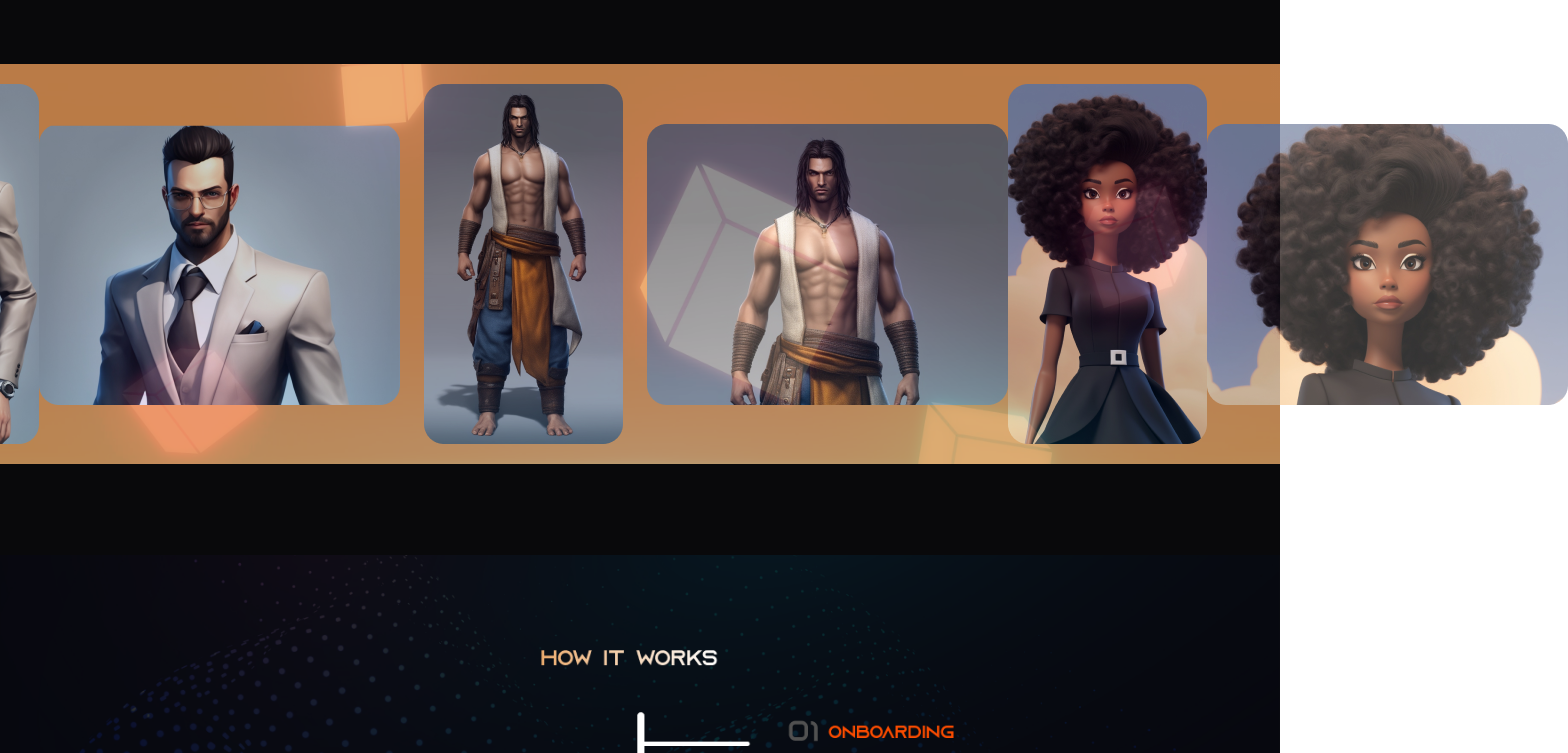
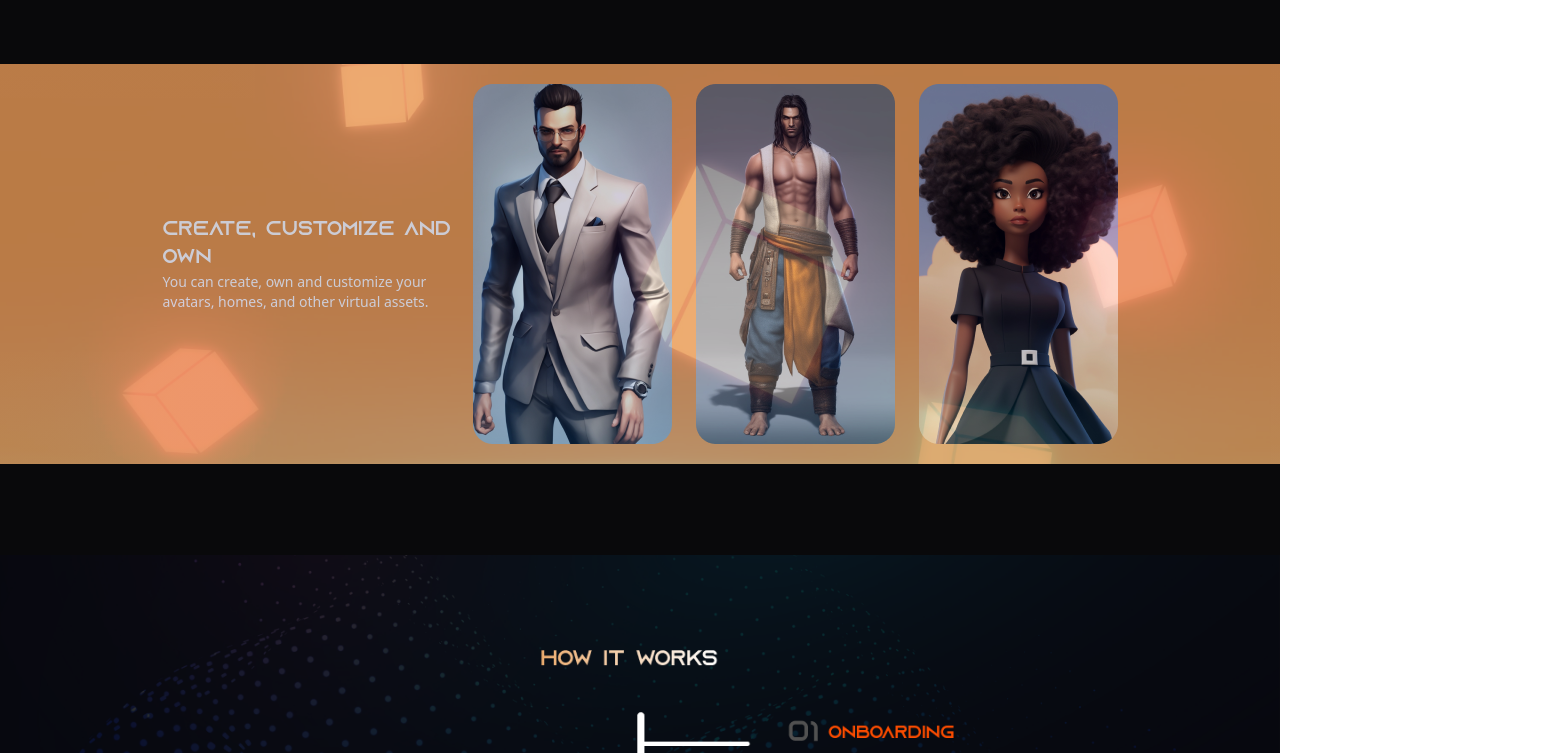
Before and after one commit to judechimaobi/Opulon-Website, a React (Vite) app: page / in a window 1280 px wide. Shown: the part 2443-3196 px from the top of the page, 1568 px wide, since content can reach past the window. Built offline with nearby package versions, Linux system fonts and the light colour scheme.

Commit message:
:bug:fixed the image issues

```diff
--- a/src/Pages/Home/Home.jsx
+++ b/src/Pages/Home/Home.jsx
@@ -189,12 +189,12 @@ const Home = ()=>{
                             <p className="text-xl font-sans1 text-[#fff]">Create, Customize and Own</p>
                             <p className="text-sm sm:text-xl text-[#fff]">You can create, own and customize your avatars, homes, and other virtual assets.</p>
                         </div>
-                        <img src={images.Frame46} className="sm:hidden" />
-                        <img src={images.Frame461} className="sm:block md:hidden" />
+                        <img src={images.Frame46} className="sm:hidden " />
+                        <img src={images.Frame461} className="sm:block md:hidden hidden" />
                         <img src={images.Frame47} className="mx-6 sm:hidden" />
-                        <img src={images.Frame471} className="sm:block my-6 md:hidden" />
+                        <img src={images.Frame471} className="sm:block my-6 md:hidden hidden" />
                         <img src={images.Frame48} className="sm:hidden"/>
-                        <img src={images.Frame481} className="sm:block md:hidden" />
+                        <img src={images.Frame481} className="sm:block md:hidden hidden" />
                     </div>
                 </div>
                 {/* create end */}
```
